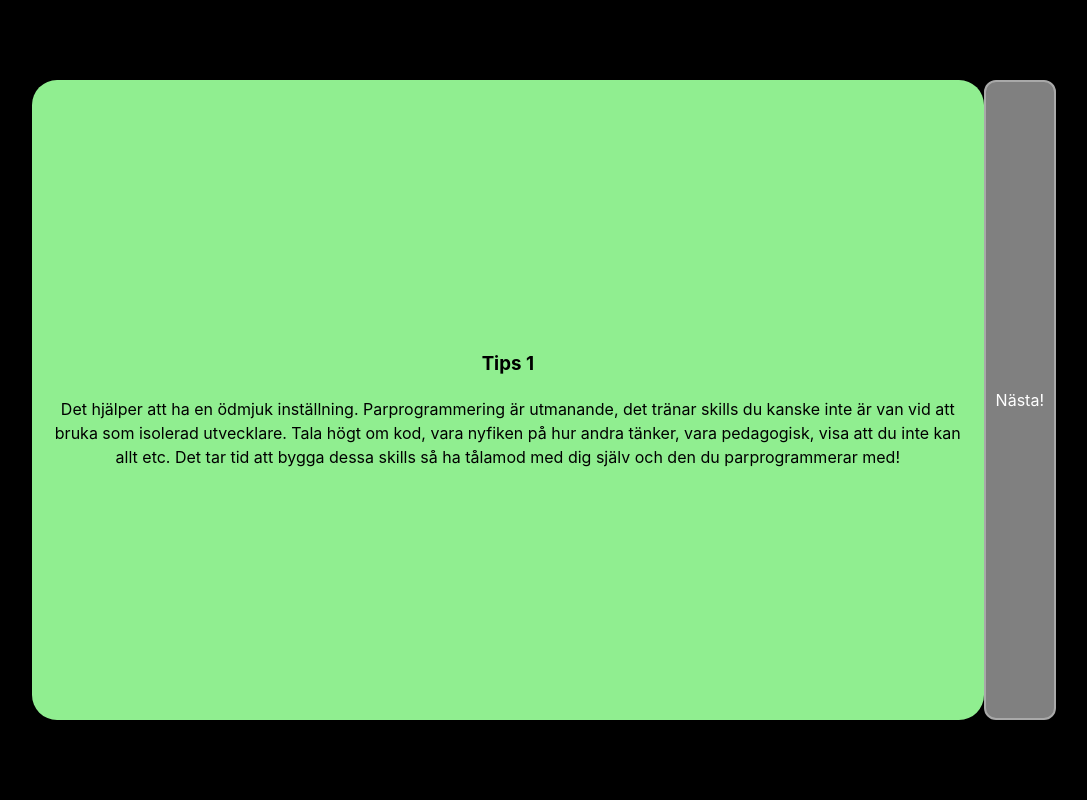
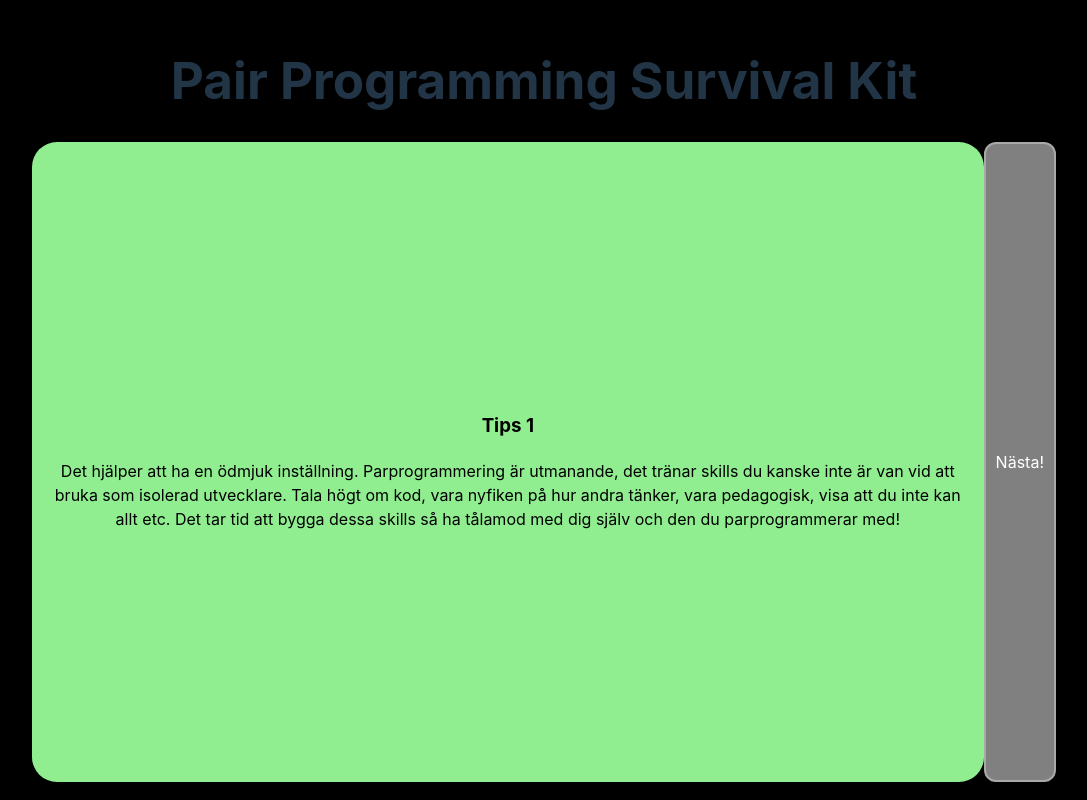
Before and after one commit to objarni/pair-programming-survival-kit, a React (Vite) app: page / in a window 1280 px wide. Shown: the whole page, without its empty margins (96-1183 px from the left). Built offline with nearby package versions, Linux system fonts and the light colour scheme.

Commit message:
add header

```diff
--- a/src/App.tsx
+++ b/src/App.tsx
@@ -1,6 +1,10 @@
 import { useState } from 'react'
 import './App.css'
 
+type Hint = {
+  title: string,
+  content: string
+}
 
 const texts: string[] = [
   "Det hjälper att ha en ödmjuk inställning. Parprogrammering är utmanande, det tränar skills du kanske inte är van vid att bruka som isolerad utvecklare. Tala högt om kod, vara nyfiken på hur andra tänker, vara pedagogisk, visa att du inte kan allt etc. Det tar tid att bygga dessa skills så ha tålamod med dig själv och den du parprogrammerar med!",
@@ -18,6 +22,7 @@ export default function App() {
 
   return (
     <>
+      <h1>Pair Programming Survival Kit</h1>
       <div className="container">
 
           {page > 0 && (
```
